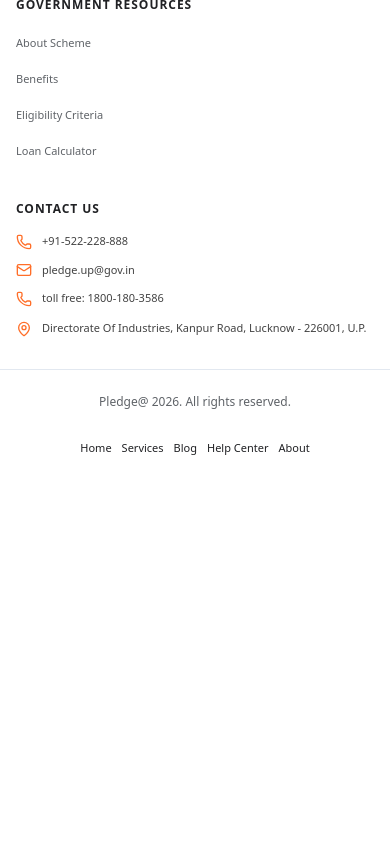
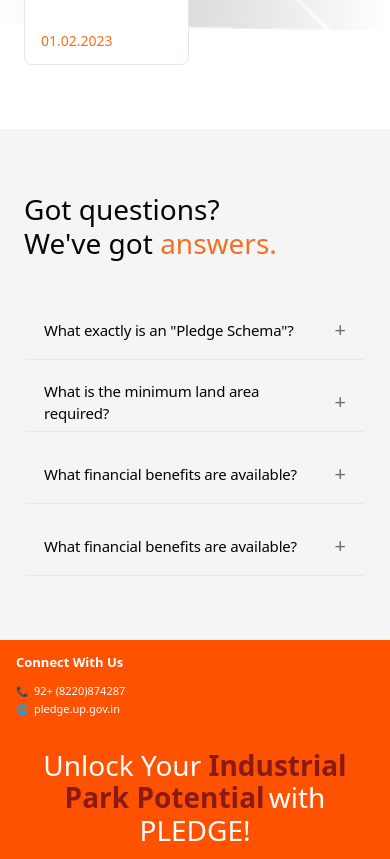
Before and after one commit to Adityas3111N/pledge-portal, a Next.js app: page / in a window 390 px wide. Shown: the part 6800-7659 px from the top of the page. Before the commit the page ends 7282 px from the top, so only its background shows below. Built offline with nearby package versions, Linux system fonts and the light colour scheme.

Commit message:
feat(pledge_watermark): implement pledge watermark, faq and CTA banner

```diff
--- a/src/app/page.tsx
+++ b/src/app/page.tsx
@@ -5,6 +5,9 @@
 import ApplicationFlow from "@/components/layout/ApplicationFlow";
 import CoreOfferings from "@/components/layout/CoreOfferings";
 import GovernmentOrders from "@/components/layout/GovernmentOrders";
+import FAQ from "@/components/layout/FAQ";
+import CTABanner from "@/components/layout/CTABanner";
+import PledgeWatermark from "@/components/layout/PledgeWatermark";
 
 export default function HomePage() {
   return (
@@ -29,6 +32,15 @@
 
       {/* Government Orders (Shasanadesh) */}
       <GovernmentOrders />
+
+      {/* FAQ */}
+      <FAQ />
+
+      {/* CTA Banner */}
+      <CTABanner />
+
+      {/* PLEDGE Watermark Footer Text */}
+      <PledgeWatermark />
     </div>
   );
 }
--- /dev/null
+++ b/src/components/layout/CTABanner.tsx
@@ -0,0 +1,68 @@
+"use client";
+
+import React from "react";
+import Image from "next/image";
+import { useTranslation } from "@/hooks/useTranslation";
+import { Button } from "@/components/ui/button";
+
+export default function CTABanner() {
+  const { t } = useTranslation();
+
+  return (
+    <section className="w-full bg-[#FF5200] relative overflow-hidden">
+      <div className="w-full max-w-[1440px] mx-auto relative flex flex-col md:block h-auto min-h-[500px] md:h-[260px] md:min-h-[300px]">
+        {/* Connect With Us Card - Top Left */}
+        <div className="md:absolute top-[22px] left-[19px] z-20 w-full md:w-[160px] rounded-[8px] p-4 md:p-3 flex flex-col gap-[10px]">
+          <h3 className="text-white text-[13px] font-bold leading-[100%] font-sans">
+            {t("ctaBanner.connectTitle")}
+          </h3>
+          <div className="flex flex-col gap-[2px] mt-1">
+            <p className="text-white text-[11px] font-normal leading-[16px] font-sans flex items-center gap-1.5">
+              <span className="text-[10px]">📞</span> {t("ctaBanner.phone")}
+            </p>
+            <p className="text-white text-[11px] font-normal leading-[16px] font-sans flex items-center gap-1.5">
+              <span className="text-[10px]">🌐</span> {t("ctaBanner.website")}
+            </p>
+          </div>
+        </div>
+
+        {/* Ram Mandir Image - Bottom Left/Center */}
+        <div className="absolute bottom-0 left-0 md:left-[5%] w-full md:w-[480px] h-[180px] md:h-[280px] pointer-events-none select-none z-0">
+          <Image
+            src="/ram_mandir_image.svg"
+            alt="Ram Mandir"
+            fill
+            className="object-contain object-bottom"
+            unoptimized
+          />
+        </div>
+
+        {/* Right Content */}
+        <div className="relative md:absolute top-0 right-0 h-auto md:h-full w-full md:w-[663px] z-10 flex flex-col justify-center items-center md:items-end gap-[12px] md:gap-[17px] px-6 md:px-0 md:pr-16 pt-4 pb-48 md:py-0 text-center md:text-right">
+          <h2 className="font-sans leading-[1.15] md:leading-[1.2]">
+            <span className="text-white text-[28px] md:text-[36px] font-medium">
+              {t("ctaBanner.titlePart1")}{" "}
+            </span>
+            <span className="text-[#8B1A15] text-[28px] md:text-[36px] font-semibold">
+              {t("ctaBanner.titlePart2")}
+            </span>
+            <span className="hidden md:inline"><br /></span>
+            <span className="inline md:hidden">{" "}</span>
+            <span className="text-white text-[28px] md:text-[36px] font-medium">
+              {t("ctaBanner.titlePart3")}
+            </span>
+          </h2>
+          <p className="text-white/90 text-[13px] md:text-[14px] font-normal leading-[20px] font-sans">
+            {t("ctaBanner.description")}
+          </p>
+          <Button
+            variant="gradient-dark"
+            className="h-[38px] px-[12px] py-[10px] rounded-[8px] text-[13px] font-medium mt-1"
+          >
+            {t("ctaBanner.cta")}
+          </Button>
+        </div>
+      </div>
+    </section>
+  );
+}
--- /dev/null
+++ b/src/components/layout/FAQ.tsx
@@ -0,0 +1,50 @@
+"use client";
+
+import React from "react";
+import { useTranslation } from "@/hooks/useTranslation";
+
+const faqKeys = [
+  "faq.items.item1",
+  "faq.items.item2",
+  "faq.items.item3",
+  "faq.items.item4",
+];
+
+export default function FAQ() {
+  const { t } = useTranslation();
+
+  return (
+    <section className="w-full bg-[#F5F5F5] py-16 md:py-20">
+      <div className="w-full max-w-[1184px] mx-auto px-6 md:px-12 lg:px-16 flex flex-col md:flex-row md:justify-between md:items-start gap-10 md:gap-0">
+        {/* Left Title */}
+        <div className="w-full md:min-w-[544px] md:max-w-[544px]">
+          <h2 className="text-[28px] md:text-[44px] font-medium leading-[120%] md:leading-[56px] text-[#050505] font-sans">
+            {t("faq.titleLine1")}
+            <br />
+            {t("faq.titleLine2")}{" "}
+            <span className="text-[#F37021]">{t("faq.titleAccent")}</span>
+          </h2>
+        </div>
+
+        {/* Right FAQ List */}
+        <div className="w-full md:w-[640px] flex flex-col gap-3">
+          {faqKeys.map((key, index) => (
+            <button
+              key={index}
+              type="button"
+              className="w-full h-[60px] flex items-center justify-between gap-[10px] px-5 py-4 bg-[#F5F5F5] rounded-[4px] cursor-pointer transition-colors duration-200 hover:bg-[#EBEBEB] group border-b border-[#E0E0E0]"
+              aria-expanded="false"
+            >
+              <span className="text-[#050505] text-[15px] md:text-[18.6px] font-medium leading-[22px] md:leading-[28px] tracking-[-0.2px] font-sans text-left align-middle">
+                {t(`${key}.question`)}
+              </span>
+              <span className="text-[#6C6C6C] text-[20px] font-light shrink-0 transition-transform duration-200 group-hover:text-[#F37021]">
+                +
+              </span>
+            </button>
+          ))}
+        </div>
+      </div>
+    </section>
+  );
+}
--- a/src/components/layout/Footer.tsx
+++ b/src/components/layout/Footer.tsx
@@ -71,7 +71,7 @@
   ];
 
   return (
-    <footer className="w-full bg-bg-surface border-t border-border-light mt-auto font-sans">
+    <footer className="w-full bg-bg-surface mt-auto font-sans">
       {/* ── MAIN FOOTER CONTENT — Figma: 1440w, padding 48/80, gap 33 ── */}
       <div
         className="w-full max-w-[1440px] 2xl:max-w-[1800px] mx-auto px-4 sm:px-6 md:px-10 lg:px-[40px] xl:px-[80px] py-8 lg:py-[48px] flex flex-col"
--- a/src/components/layout/GovernmentOrders.tsx
+++ b/src/components/layout/GovernmentOrders.tsx
@@ -76,7 +76,7 @@
         </div>
 
         {/* Cards Row */}
-        <div className="w-full grid grid-cols-5 gap-3 md:gap-4">
+        <div className="w-full grid grid-cols-2 lg:grid-cols-5 gap-3 md:gap-4">
           {orders.map((order, index) => {
             const isActive = index === 3;
             return (
--- /dev/null
+++ b/src/components/layout/PledgeWatermark.tsx
@@ -0,0 +1,23 @@
+"use client";
+
+import React from "react";
+
+export default function PledgeWatermark() {
+  return (
+    <section className="w-full bg-white relative overflow-hidden flex items-start justify-center min-h-[150px] md:h-[400px] pt-12 md:pt-16">
+      <div
+        className="font-sans font-medium leading-[100%] select-none whitespace-nowrap"
+        style={{
+          fontSize: "clamp(120px, 28vw, 400px)",
+          background: "linear-gradient(180deg, #DBDBDB 0%, #FFFFFF 75.89%)",
+          WebkitBackgroundClip: "text",
+          WebkitTextFillColor: "transparent",
+          backgroundClip: "text",
+          color: "transparent"
+        }}
+      >
+        PLEDGE
+      </div>
+    </section>
+  );
+}
--- a/src/components/ui/button.tsx
+++ b/src/components/ui/button.tsx
@@ -19,6 +19,8 @@
         destructive:
           "bg-destructive/10 text-destructive hover:bg-destructive/20 focus-visible:border-destructive/40 focus-visible:ring-destructive/20 dark:bg-destructive/20 dark:hover:bg-destructive/30 dark:focus-visible:ring-destructive/40",
         link: "text-primary underline-offset-4 hover:underline",
+        "gradient-dark":
+          "bg-gradient-to-b from-[#1B1B1B] to-[#000000] text-text-inverse border-[#1B1B1B] shadow-[inset_0_4px_8px_rgba(255,255,255,0.25)] hover:from-[#202020] hover:to-[#000000] active:scale-[0.98]",
       },
       size: {
         default:
--- a/src/core/i18n/en/common.json
+++ b/src/core/i18n/en/common.json
@@ -187,5 +187,34 @@
         "date": "01.02.2023"
       }
     }
+  },
+  "faq": {
+    "titleLine1": "Got questions?",
+    "titleLine2": "We've got",
+    "titleAccent": "answers.",
+    "items": {
+      "item1": {
+        "question": "What exactly is an \"Pledge Schema\"?"
+      },
+      "item2": {
+        "question": "What is the minimum land area required?"
+      },
+      "item3": {
+        "question": "What financial benefits are available?"
+      },
+      "item4": {
+        "question": "What financial benefits are available?"
+      }
+    }
+  },
+  "ctaBanner": {
+    "connectTitle": "Connect With Us",
+    "phone": "92+ (8220)874287",
+    "website": "pledge.up.gov.in",
+    "titlePart1": "Unlock Your",
+    "titlePart2": "Industrial Park Potential",
+    "titlePart3": "with PLEDGE!",
+    "description": "Discover how PLEDGE can help you fully unlock and maximize the potential of your industrial park, driving growth and innovation like never before!",
+    "cta": "Start application"
   }
 }
--- a/src/core/i18n/hi/common.json
+++ b/src/core/i18n/hi/common.json
@@ -187,5 +187,34 @@
         "date": "01.02.2023"
       }
     }
+  },
+  "faq": {
+    "titleLine1": "प्रश्न हैं?",
+    "titleLine2": "हमारे पास हैं",
+    "titleAccent": "उत्तर।",
+    "items": {
+      "item1": {
+        "question": "\"प्लेज स्कीमा\" वास्तव में क्या है?"
+      },
+      "item2": {
+        "question": "न्यूनतम भूमि क्षेत्र कितना आवश्यक है?"
+      },
+      "item3": {
+        "question": "कौन से वित्तीय लाभ उपलब्ध हैं?"
+      },
+      "item4": {
+        "question": "कौन से वित्तीय लाभ उपलब्ध हैं?"
+      }
+    }
+  },
+  "ctaBanner": {
+    "connectTitle": "हमसे जुड़ें",
+    "phone": "92+ (8220)874287",
+    "website": "pledge.up.gov.in",
+    "titlePart1": "अपने",
+    "titlePart2": "औद्योगिक पार्क की क्षमता",
+    "titlePart3": "PLEDGE के साथ अनलॉक करें!",
+    "description": "जानें कि PLEDGE आपके औद्योगिक पार्क की क्षमता को पूरी तरह से अनलॉक और अधिकतम करने में कैसे मदद कर सकता है, विकास और नवाचार को पहले से कहीं अधिक बढ़ावा दे सकता है!",
+    "cta": "आवेदन शुरू करें"
   }
 }
```
Also changed, not shown: src/components/layout/Navbar.tsx (+4 -3 lines), public/ram_mandir_image.svg (added).
